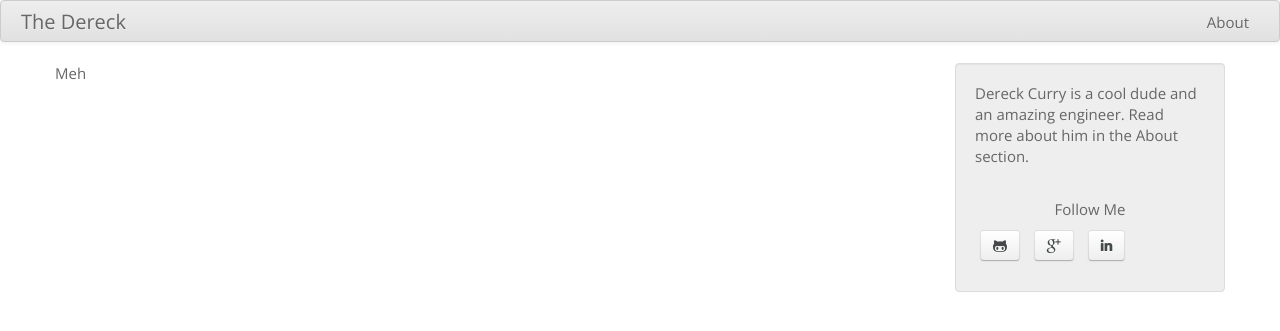
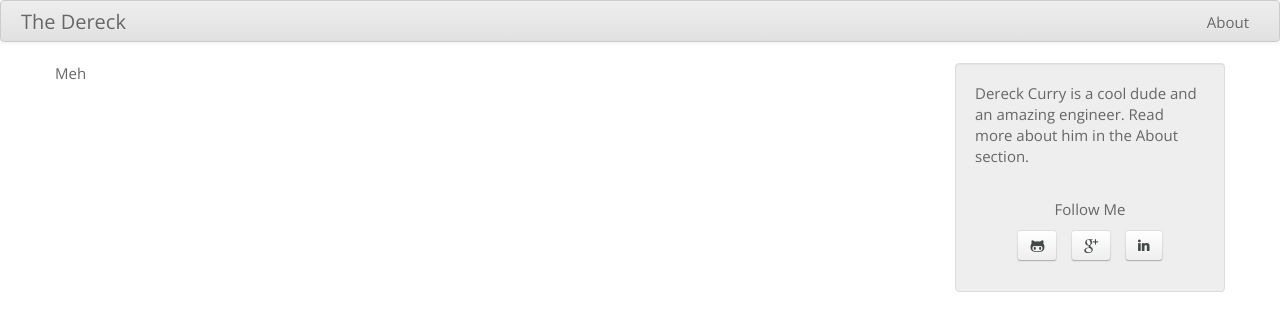
Before and after one commit to thedereck/thedereck.github.com, a Jekyll site: the page built from index.html, in a window 1280 px wide. Shown: the top 331 px of the page. Built offline with Jekyll 4.4.1, drawn with Linux system fonts in a browser that asks for light colours.

Commit message:
Alignment changes.

```diff
--- a/_includes/body/social-links.html
+++ b/_includes/body/social-links.html
@@ -6,7 +6,7 @@
 
 {% if social and site.font_awesome_css %}
 	<p class="text-center">Follow Me</p>
-	<ul class="inline">
+	<ul class="inline text-center">
 		{% if site.github_social_link %}<li><a class="btn" href="{{ site.github_social_link }}"><i class="icon-github-alt"></i></a></li>{% endif %}
 		{% if site.facebook_social_link %}<li><a class="btn" href="{{ site.facebook_social_link }}"><i class="icon-facebook"></i></a></li>{% endif %}
 		{% if site.googleplus_social_link %}<li><a class="btn" href="{{ site.googleplus_social_link }}"><i class="icon-google-plus"></i></a></li>{% endif %}
@@ -16,7 +16,7 @@
 	</ul>
 {% elsif social %}
 	<p class="text-center">Follow Me</p>
-	<ul class="inline">
+	<ul class="inline text-center">
 		{% if site.github_social_link %}<li><a class="btn" href="{{ site.github_social_link }}">GitHub</a></li>{% endif %}
 		{% if site.facebook_social_link %}<li><a class="btn" href="{{ site.facebook_social_link }}">Facebook</a></li>{% endif %}
 		{% if site.googleplus_social_link %}<li><a class="btn" href="{{ site.googleplus_social_link }}">Google+</a></li>{% endif %}
```
